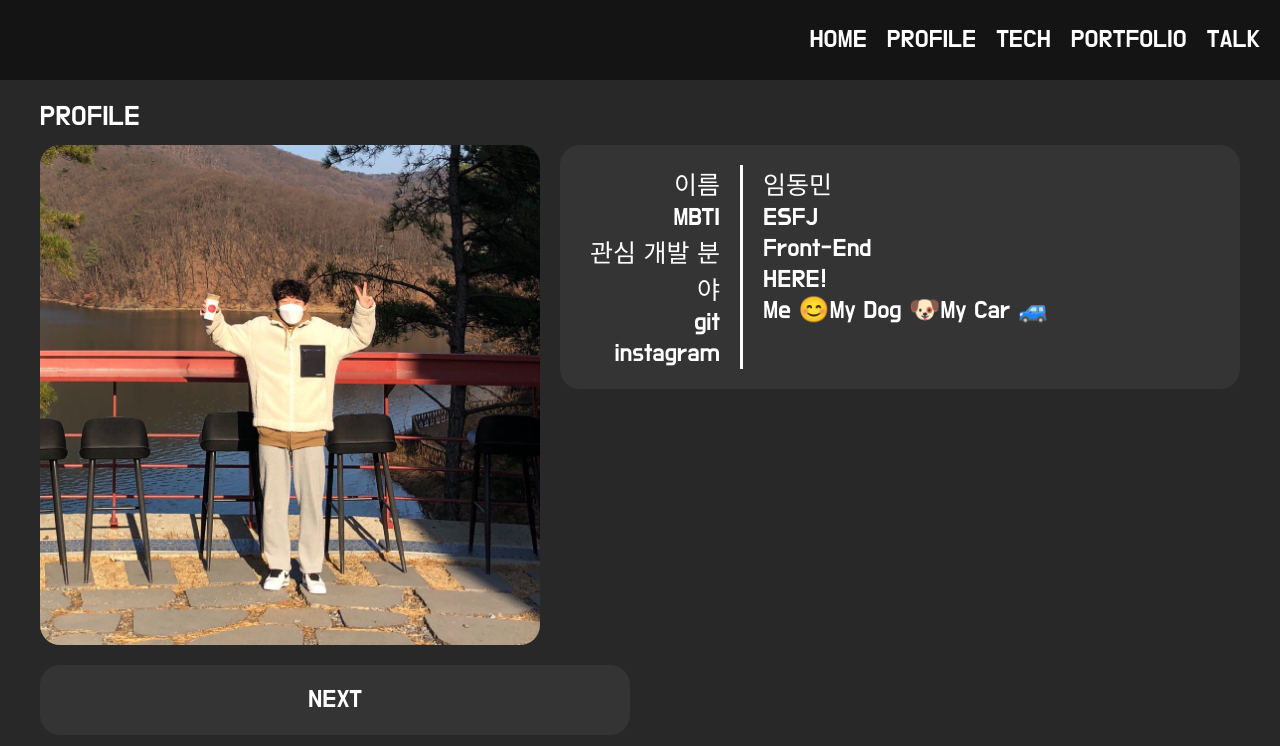
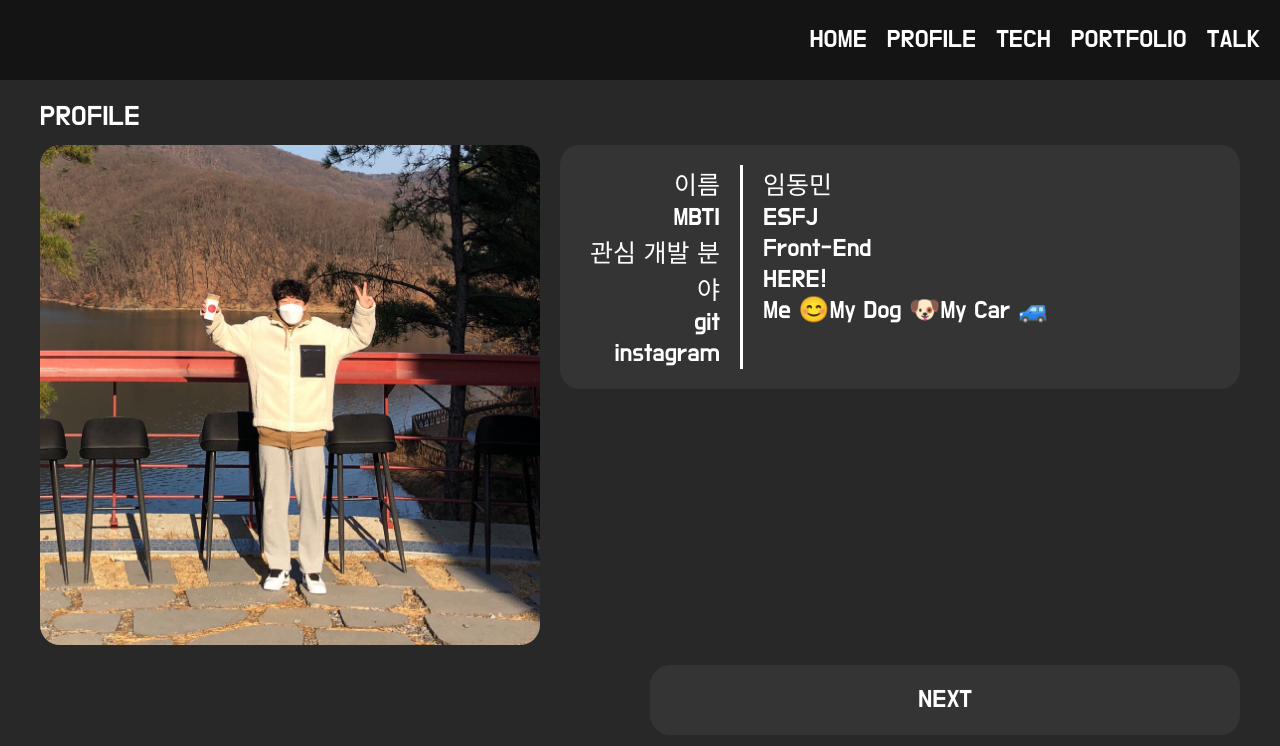
Before and after one commit to dongmin-Lim/portfolio, a React (Create React App) app in the folder frontend/: page /profile in a window 1280 px wide. Shown: the top 746 px of the page. Built offline with nearby package versions, Linux system fonts and the light colour scheme; the HTML template or start-up script is replaced by a standard one.

Commit message:
PageSelector prev 없을 시 빈칸 구현

```diff
--- a/frontend/src/Component/PageSelector.js
+++ b/frontend/src/Component/PageSelector.js
@@ -3,7 +3,11 @@ import { styled } from "styled-components";
 function PageSelector(prev, next) {
   return (
     <PageSelect>
-      {prev && <NextPage href={prev}>PREVIOUS</NextPage>}
+      {prev ? (
+        <NextPage href={prev}>PREVIOUS</NextPage>
+      ) : (
+        <NonNextPage></NonNextPage>
+      )}
       {next && <NextPage href={next}>NEXT</NextPage>}
     </PageSelect>
   );
@@ -37,3 +41,11 @@ const NextPage = styled.a`
   border-radius: 20px;
   font-size: 25px;
 `;
+
+const NonNextPage = styled.div`
+  height: 70px;
+  margin: 0;
+  background-color: rgba(100, 100, 100, 0);
+  border-radius: 20px;
+  font-size: 25px;
+`;
```
